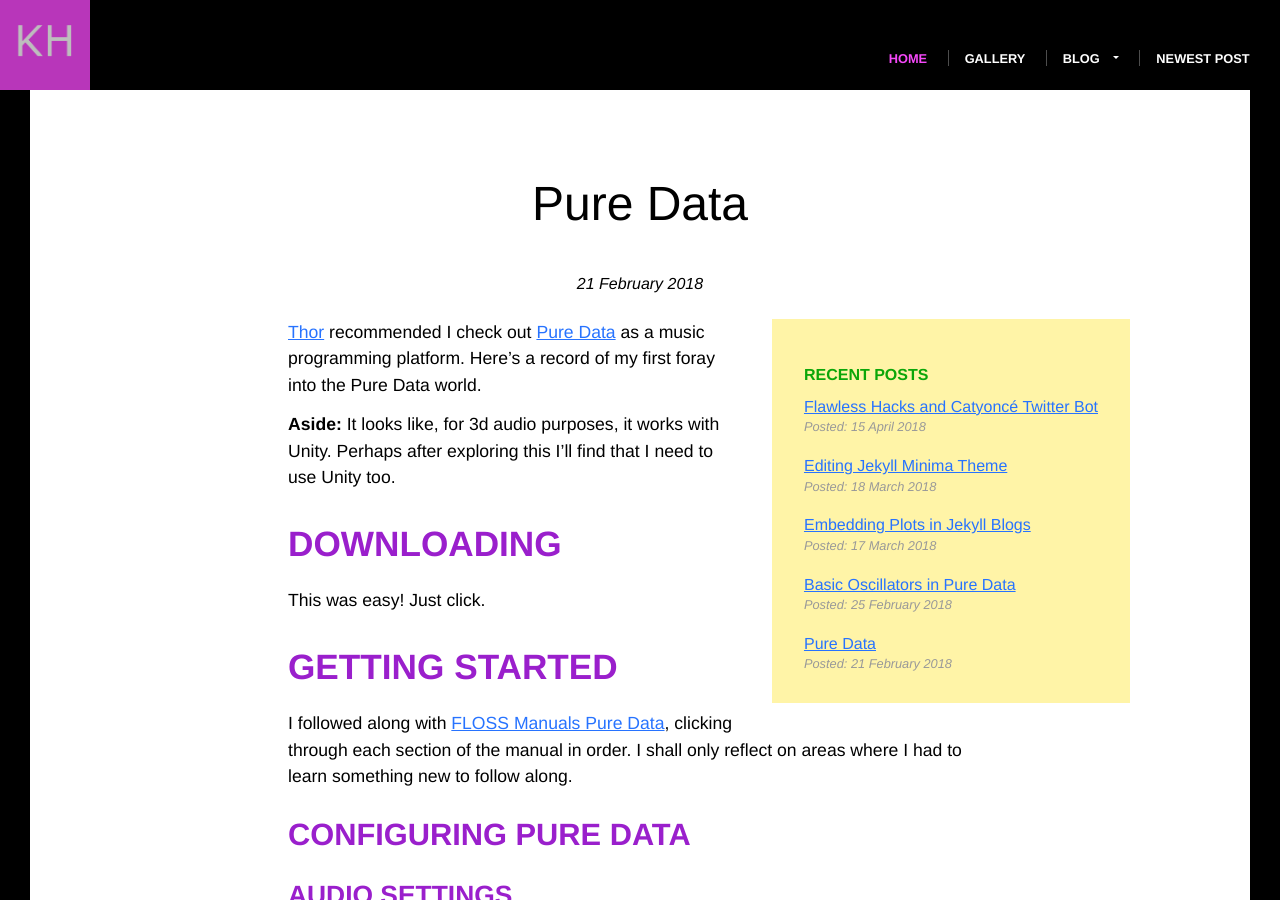
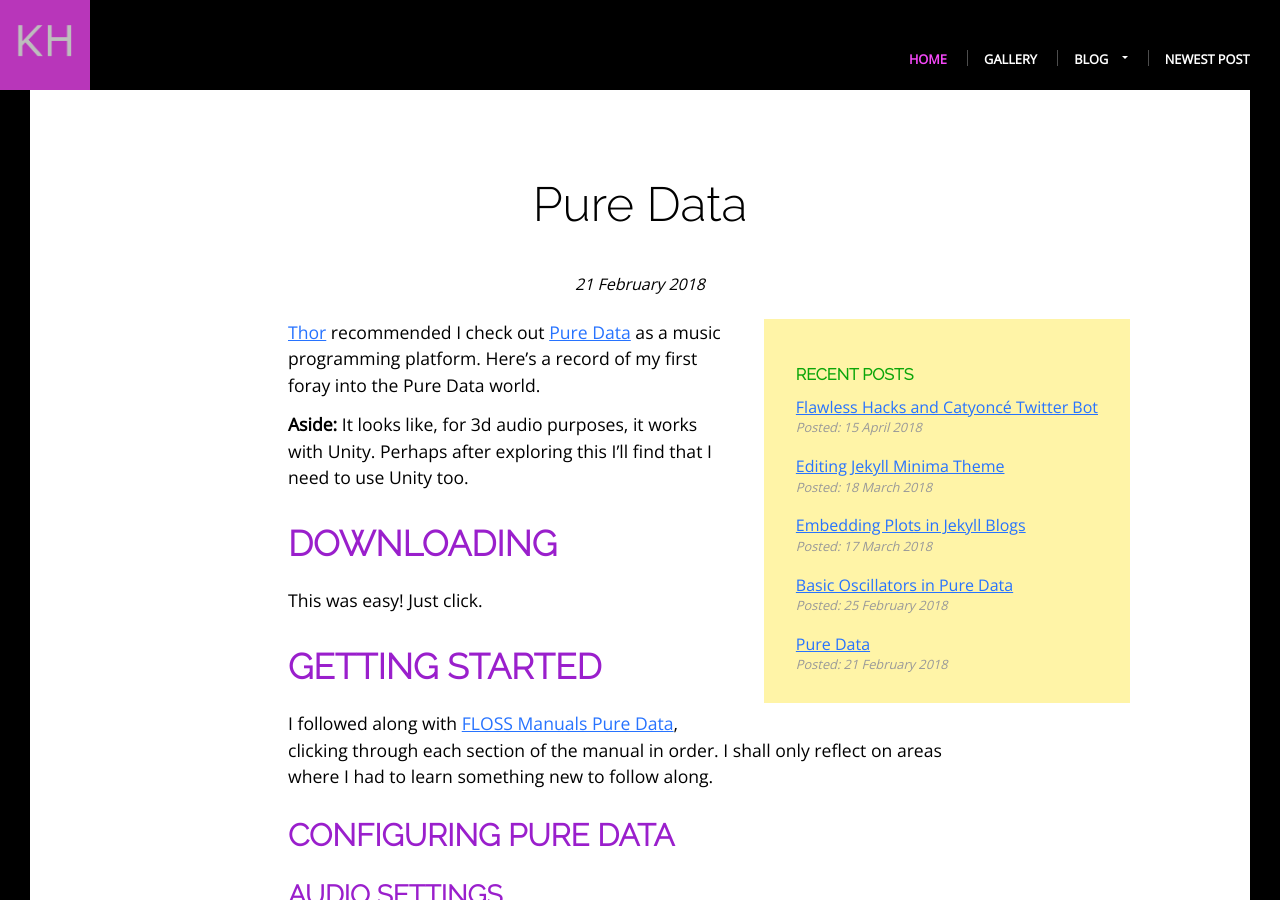
Before and after one commit to khoeger/khoeger.github.io, a Jekyll site: the page built from _posts/2018-02-22-pure-data.md, in a window 1280 px wide and 900 px high. Built offline with Jekyll 4.4.1, drawn with Linux system fonts in a browser that asks for light colours.

Commit message:
Update fonts

```diff
--- a/_includes/head.html
+++ b/_includes/head.html
@@ -2,6 +2,8 @@
   <title>{{ site.title }}</title>
   <meta charset="utf-8">
   <meta name="viewport" content="width=device-width, initial-scale=1">
+  <link href="https://fonts.googleapis.com/css?family=Open+Sans|Raleway:300"
+        rel="stylesheet">
   <link rel="stylesheet" href="/fonts/web-fonts-with-css/css/fa-brands.css">
   <link rel="stylesheet" href="/fonts/web-fonts-with-css/css/fontawesome.css">
   <link rel="stylesheet" href="/css/main.css">
--- a/css/main.css
+++ b/css/main.css
@@ -55,7 +55,7 @@
   display: flex;
   flex-direction: column;
   min-height: 100vh;
-  font-family: helvetica, arial, sans;
+  font-family: 'Open Sans', helvetica, arial, sans;
 }
 .content-container {
   /*flex-grow: 1;*/
@@ -63,6 +63,10 @@
   flex: 1 1 auto;
   padding-top: 10vh;
   width: 100%;
+}
+h1, h2, h3, h4, h5, h6 {
+  font-family: 'Raleway', helvetica, sans;
+  font-weight: 300;
 }
 h1 {
   font-size: 7vw;
```
